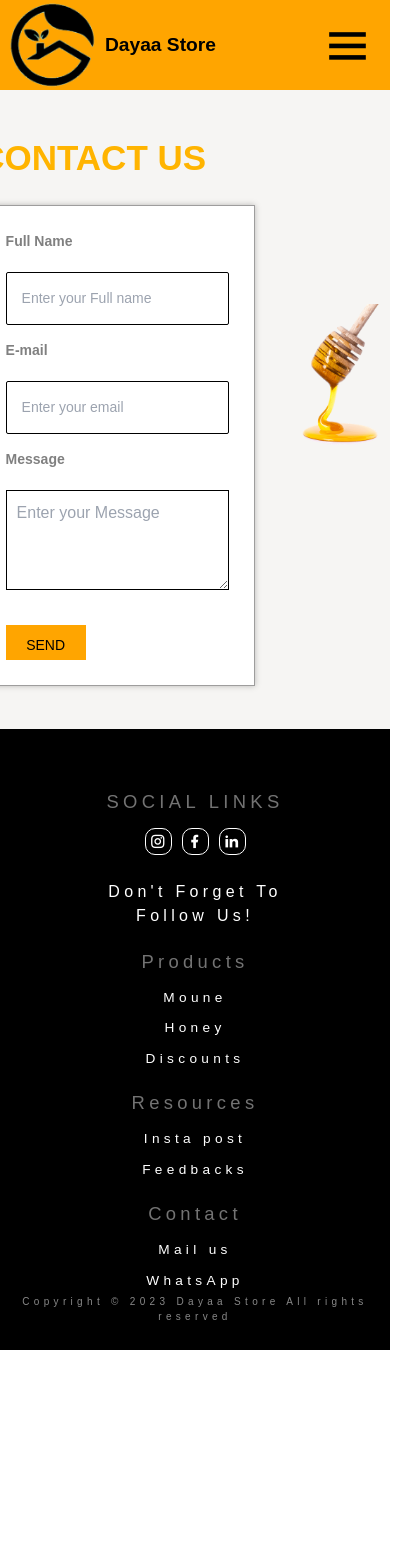
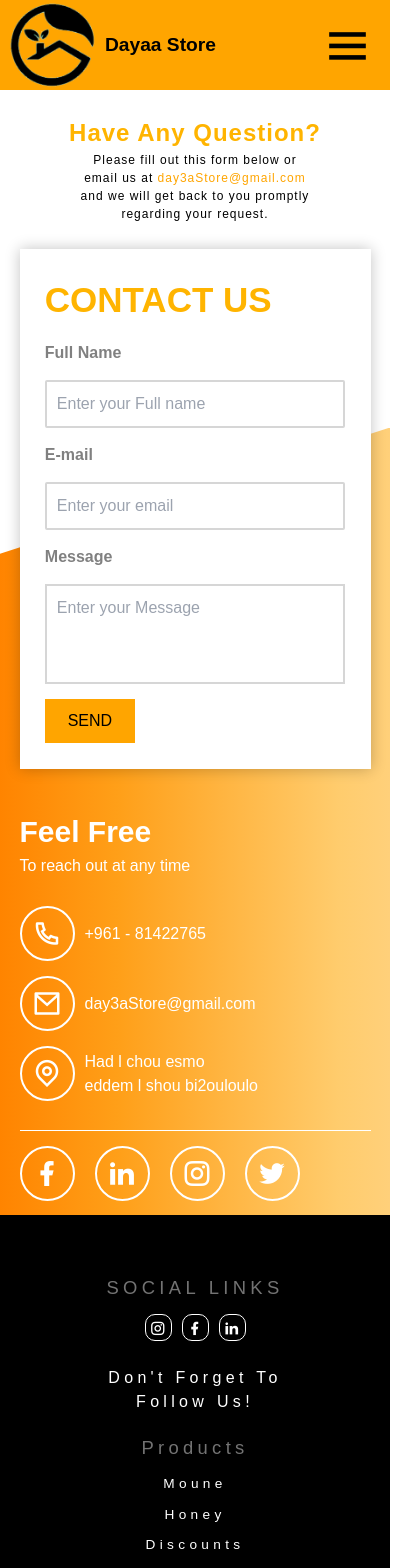
Before and after one commit to shantk705/Real_client_frontend, a React (Create React App) app: page /contactus in a window 390 px wide. Shown: the top 1568 px of the page, 411 px wide, since content can reach past the window. Before the commit the page ends 1350 px from the top, so only its background shows below. Built offline with nearby package versions, Linux system fonts and the light colour scheme.

Commit message:
finished contact us

```diff
--- a/src/App.css
+++ b/src/App.css
@@ -36,3 +36,14 @@
     gap: 0;
   }
 }
+
+
+
+
+
+
+@media all and (max-width:840px) {
+  .mainer{
+    overflow: hidden;
+  }
+}
--- a/src/Components/popAuth/loginup.css
+++ b/src/Components/popAuth/loginup.css
@@ -1,9 +1,10 @@
 .log-popup{
-  background-color: #f3f3f3;
   inset: 0;
-  display:flex;
+  width: 100%;
+  display: flex;
   justify-content: center;
   align-items: center;
+  background-color: #ffffff;
 }
 
 @keyframes pop {
@@ -188,7 +189,6 @@
   align-items: center;
   display: flex;
   justify-content: center;
-  width: 60%;
 }
 
 .user-input-wrp .inputText{
--- a/src/Pages/Contactus/contact.css
+++ b/src/Pages/Contactus/contact.css
@@ -11,15 +11,6 @@
   max-height: 100%;
 }
 
-.contact-us {
-  width: 100%;
-  display: flex;
-  gap: 5%;
-  justify-content: center;
-  align-items: center;
-  padding: 5vh;
-}
-
 .dipper {
   margin-top: -70px;
   width: 46%;
@@ -28,8 +19,6 @@
 }
 
 .contact-us h1 {
-  margin-bottom: 20px;
-  margin-right: 30px;
   font-size: 35px;
   font-weight: bold;
   color: #ffb400;
@@ -37,11 +26,10 @@
 
 .contact-form {
   width: 100%;
-  border: 1.5px solid #9e9d9d;
   display: flex;
   flex-direction: column;
   background: #ffffff;
-  box-shadow: 0px 0px 6px rgba(0, 0, 0, 0.25);
+  box-shadow: rgba(0, 0, 0, 0.24) 0px 0px 14px 0px;
   padding: 3vh;
   gap: 15px;
 }
@@ -54,76 +42,257 @@
 
 .contact-form input {
   padding: 10px;
-  border: 1.5px solid #000000;
+  border: 2px solid rgb(214, 214, 214);
   width: 100%;
   border-radius: 2px;
 }
 
+.contact-form input:focus,
+.contact-form .message:focus
+{
+  outline: none;
+}
+
 .contact-form .message {
   height: 100px;
-  border: 1px solid rgb(0, 0, 0);
+  border: 2px solid rgb(214, 214, 214);
   display: flex;
   flex-direction: column;
   justify-content: flex-start;
   padding: 10px;
+  resize: none;
 }
 
 .form-sbmt {
+  width: 30%;
   padding: 10px 15px;
   background-color: orange;
 }
 
-@media screen and (max-width: 767px) {
-  .divplus {
-    margin-top: 30px;
-    margin-right: 0;
+
+
+.frm-wrpr {
+  width: 65%;
+}
+
+
+
+.contact-us {
+  width: 100%;
+  min-height: 110vh;
+  background-color: white;
+  position: relative;
+}
+
+.secondary {
+  width: 100%;
+  position: absolute;
+  display: flex;
+  justify-content: center;
+  align-items: center;
+  bottom: 0;
+  height: 80%;
+}
+
+.secondary-clip{
+  height: 100%;
+  width: 100%;
+  position: absolute;
+  bottom: 0;
+  background: rgb(255,208,122);
+  background: linear-gradient(90deg, rgba(255,208,122,1) 0%, rgba(255,204,109,1) 25%, rgba(255,159,24,1) 73%, rgba(255,132,0,1) 100%);
+  clip-path: polygon(0 41%, 100% 3%, 100% 100%, 0% 100%);
+}
+
+.primary{
+  width: 80%;
+  height: 100%;
+  margin: 0 auto;
+  display: flex;
+  flex-direction: column;
+  align-items: center;
+  padding: 5vh;
+  letter-spacing: 1px;
+}
+
+.primary h1{
+  font-size: 40px;
+}
+
+.primary p{
+  font-size: 20px;
+  width: 80%;
+  text-align: center;
+}
+
+.holder-contact{
+  position: relative;
+  width: 85%;
+  height: 80%;
+  display: flex;
+}
+
+.insider{
+  width: 70%;
+  margin: 0 auto;
+  display: flex;
+  gap: 30px;
+}
+
+.social-cntc{
+  width: 350px;
+  height: 80%;
+  display: flex;
+  align-items: flex-end;
+  margin-top: 10px;
+}
+
+
+.info-main {
+  display: flex;
+  flex-direction: column;
+  gap: 15px;
+  height: 30vh;
+  justify-content: center;
+  flex-shrink: 0;
+  border-bottom: 1px solid white;
+}
+.cntct-info{
+  width: 100%;
+  display: flex;
+  flex-direction: column;
+  color: white;
+}
+
+.icontact{
+  border-radius: 50%;
+  border: 2px solid white;
+  font-size: 30px;
+  height: 55px;
+  display: flex;
+  justify-content: center;
+  align-items: center;
+  width: 55px;
+}
+
+.icontainer{
+  display: flex;
+  justify-content: flex-start;
+  align-items: center;
+  gap: 10px;
+  flex-wrap: wrap;
+}
+
+
+
+.info-head h2{
+  font-size: 30px;
+  font-weight: 600;
+}
+
+.info-foot{
+  display: flex;
+  height: 10vh;
+  flex-shrink: 0;
+  gap: 20px;
+}
+
+
+@media screen and (max-width: 1230px) {
+
+  .insider{
+    width: 90%;
   }
 
-  .contact-us {
-    margin-left: 0;
-    right: 0;
+}
+
+
+
+@media screen and (max-width: 850px) {
+
+  .holder-contact{
+    width: 90%;
+  }
+  .insider{
     width: 100%;
   }
 
-  .contact-us h1 {
-    margin-right: 0;
+}
+
+
+@media screen and (max-width: 650px) {
+
+  .primary,
+  .secondary{
+    height: -moz-fit-content;
+    height: fit-content;
   }
 
-  .contact-form {
-    margin-left: 0;
-    width: 100%;
-    height: auto;
+  .primary{
+   padding: 3vh;
   }
 
-  .contact-form label {
-    margin-bottom: 5px;
-    font-size: 14px;
+  .primary h1{
+    width: 100%;
+    text-align: center;
+    font-size: 24px;
   }
 
-  .contact-form input {
-    padding: 15px;
-    font-size: 14px;
+  .primary p{
+    width: 90%;
+    font-size: 12px;
+  }
+  .secondary {
+    position: static;
   }
 
-  .contact-form .message {
-    height: 100px;
+  .secondary-clip {
+    clip-path: polygon(0 16%, 100% 0, 100% 100%, 0% 100%);
+    height: 70%;
+  }
+  .insider{
+    flex-direction: column;
+  }
+  .frm-wrpr{
+    width: 100%;
   }
 
-  .contact-form button {
-    margin-top: 20px;
-    height: 35px;
-    width: 80px;
-    font-size: 14px;
+
+  .secondary-clip{
+    background: rgb(255,132,0);
+    background: linear-gradient(90deg, rgba(255,132,0,1) 0%, rgba(255,159,24,1) 30%, rgba(255,204,109,1) 87%, rgba(255,208,122,1) 100%);
   }
 
-  .stick-fill {
-    height: 15vh;
+  .social-cntc{
+    width: 100%;
   }
 }
 
-.frm-wrpr {
-  display: flex;
-  flex-direction: column;
-  justify-content: center;
-  width: 400px;
+
+@media screen and (max-width: 360px) {
+  .primary{
+    padding: 2vh;
+  }
+
+  .primary h1{
+    font-size: 20px;
+  }
+
+  .contact-form{
+    gap: 10px;
+  }
+
+  .contact-form input,
+  .contact-form .message{
+    padding: 5px;
+  }
+
+  .contact-form .message{
+    height: 70px;
+  }
 }
+
+
+.primary span {
+  color: orange;
+}
--- a/src/Pages/Contactus/contact.jsx
+++ b/src/Pages/Contactus/contact.jsx
@@ -2,7 +2,6 @@ import "./contact.css";
 import axios from "axios";
 import React, { useState, useRef } from "react";
 import emailjs from "@emailjs/browser";
-import stick from "../../Assets/honeydipper.png";
 
 const ContactUs = () => {
   const form = useRef();
@@ -65,9 +64,18 @@ const ContactUs = () => {
   return (
     <>
       <div className="contact-us">
+        <div className="primary">
+          <h1>Have Any Question?</h1>
+          <p>Please fill out this form below or email us at <span>day3aStore@gmail.com</span> and we will get back to you promptly regarding your request.</p>
+        </div>
+
+        <div className="secondary">
+          <div className="secondary-clip"></div>
+          <div className="holder-contact">
+            <div className="insider">
             <div className="frm-wrpr">
+              <form className="contact-form" ref={form} onSubmit={onSubmit}>
               <h1>CONTACT US</h1>
-          <form className="contact-form" ref={form} onSubmit={onSubmit}>
                 <label htmlFor="fullName">Full Name</label>
                 <input
                   type="text"
@@ -104,7 +112,46 @@ const ContactUs = () => {
                 </button>
               </form>
             </div>
-        <img src={stick} className="dipper" alt="honey stick" />
+            <div className="social-cntc">
+              <div className="cntct-info">
+                <div className="info-head">
+                  <h2>Feel Free</h2>
+                  <p>To reach out at any time</p>
+                </div>
+                <div className="info-main">
+                  <div className="icontainer">
+                    <i class="ri-phone-line icontact"></i>
+                    <p>+961 - 81422765</p>
+                  </div>
+                  <div className="icontainer">
+                    <i class="ri-mail-line icontact"></i>
+                    <p>day3aStore@gmail.com</p>
+                  </div>
+                  <div className="icontainer">
+                    <i class="ri-map-pin-line icontact"></i>
+                      <p>Had l chou esmo<br></br> eddem l shou bi2ouloulo</p>
+                    </div>
+                  </div>
+
+                <div className="info-foot">
+                  <div className="icontainer">
+                  <i class="ri-facebook-fill icontact"></i>
+                  </div>
+                  <div className="icontainer">
+                    <i class="ri-linkedin-fill icontact"></i>
+                  </div>
+                  <div className="icontainer">
+                    <i class="ri-instagram-line icontact"></i>
+                  </div>
+                  <div className="icontainer">
+                    <i class="ri-twitter-fill icontact"></i>
+                  </div>
+                </div>
+              </div>
+            </div>
+            </div>
+          </div>
+        </div>
       </div>
     </>
   );
```
Lines whose indentation alone changed are shown as unchanged.
